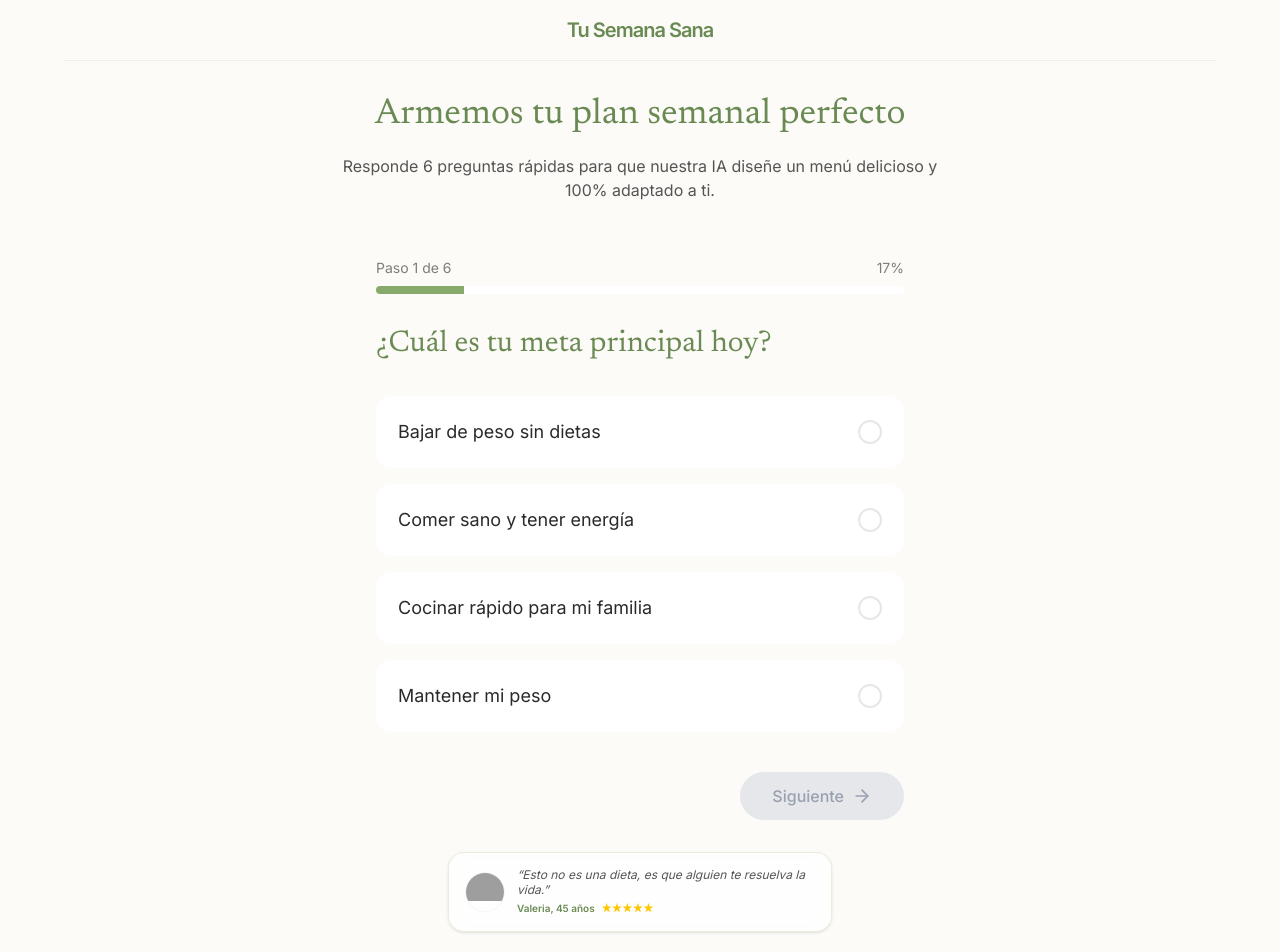
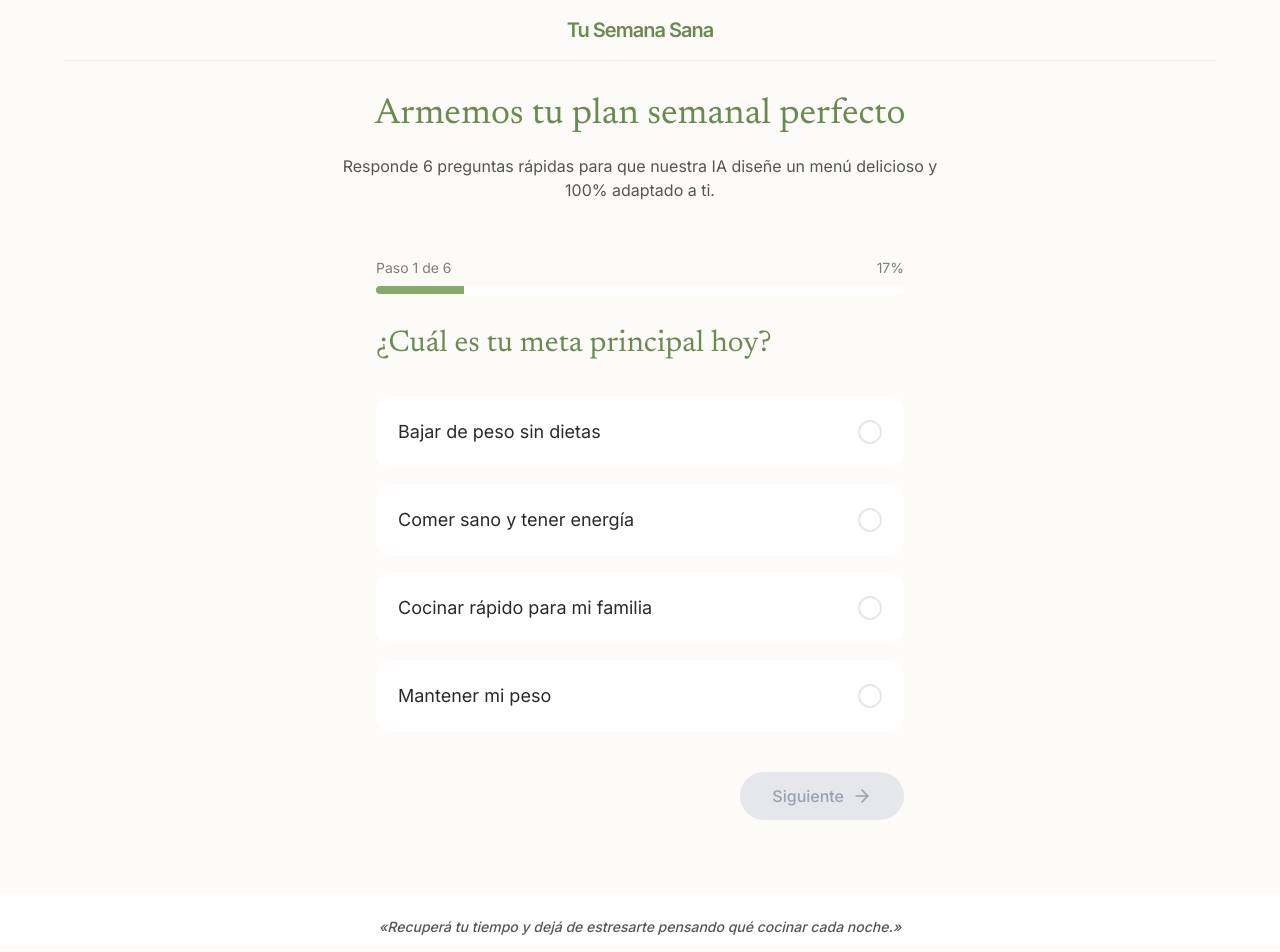
Before and after one commit to NogaTzBy/tusemanasana, a Next.js app: page / in a window 1280 px wide. Shown: the top 952 px of the page. Built offline with nearby package versions, Linux system fonts and the light colour scheme; grey boxes are pictures that could not be loaded.

Commit message:
style: Remove testimonials from Questionnaire page

```diff
--- a/src/components/onboarding/Questionnaire.tsx
+++ b/src/components/onboarding/Questionnaire.tsx
@@ -1,9 +1,9 @@
 "use client";
 
-import { useState, useEffect } from "react";
+import { useState } from "react";
 import { ArrowLeft, ArrowRight, Check } from "lucide-react";
 
-import Image from "next/image";
+
 
 type Question = {
     id: string;
@@ -80,34 +80,14 @@ const questions: Question[] = [
     }
 ];
 
-const ROTATING_TESTIMONIALS = [
-    { name: 'Laura, 42 años', text: 'Llegar a las 7 de la tarde y no pensar qué comen los chicos... no tiene precio.', img: 'https://randomuser.me/api/portraits/women/44.jpg' },
-    { name: 'Valeria, 45 años', text: 'Esto no es una dieta, es que alguien te resuelva la vida.', img: 'https://randomuser.me/api/portraits/women/68.jpg' },
-    { name: 'Silvia, 50 años', text: 'Al tener la lista del súper armada, dejé de pedir delivery a la noche. Increíble.', img: 'https://randomuser.me/api/portraits/women/12.jpg' },
-    { name: 'Mariana, 38 años', text: 'Nada de ingredientes raros o carísimos. Mi familia no se queja.', img: 'https://randomuser.me/api/portraits/women/24.jpg' },
-    { name: 'Florencia, 47 años', text: 'Recuperar 40 minutos por día que perdía pensando qué cocinar... lo vale.', img: 'https://randomuser.me/api/portraits/women/33.jpg' },
-    { name: 'Romina, 41 años', text: 'Compré mil PDFs de nutricionistas que nunca abrí. Esto es distinto.', img: 'https://randomuser.me/api/portraits/women/9.jpg' },
-    { name: 'Andrea, 36 años', text: 'Soy malísima cocinando. Pero con el paso a paso hasta me animo a más.', img: 'https://randomuser.me/api/portraits/women/17.jpg' },
-    { name: 'Carolina, 44 años', text: 'Odio contar calorías. Acá solo cocino lo que me dice el celu.', img: 'https://randomuser.me/api/portraits/women/55.jpg' },
-    { name: 'Natalia, 39 años', text: 'Tengo poco tiempo y siempre terminaba comiendo galletitas. Ahora ya no.', img: 'https://randomuser.me/api/portraits/women/29.jpg' },
-    { name: 'Gisela, 48 años', text: 'Lo pagas una sola vez y te sacas la mochila de por vida.', img: 'https://randomuser.me/api/portraits/women/39.jpg' },
-    { name: 'Patricia, 51 años', text: 'Mi médico me felicitó el mes pasado porque me bajó el colesterol.', img: 'https://randomuser.me/api/portraits/women/61.jpg' },
-    { name: 'Paula, 40 años', text: 'Si no me gustaba el pescado, tocaba un botón y me daba pollo. Así de fácil.', img: 'https://randomuser.me/api/portraits/women/8.jpg' },
-];
+
 
 export default function Questionnaire() {
     const [currentStep, setCurrentStep] = useState(0);
     const [answers, setAnswers] = useState<Record<string, string | string[]>>({});
     const [isProcessing, setIsProcessing] = useState(false);
     const [otherExclusion, setOtherExclusion] = useState("");
-    const [testimonialIdx, setTestimonialIdx] = useState(0);
 
-    useEffect(() => {
-        const interval = setInterval(() => {
-            setTestimonialIdx(prev => (prev + 1) % ROTATING_TESTIMONIALS.length);
-        }, 3500);
-        return () => clearInterval(interval);
-    }, []);
 
     const question = questions[currentStep];
 
@@ -265,30 +245,7 @@ export default function Questionnaire() {
                 </button>
             </div>
 
-            {/* Testimonio Rotativo */}
-            <div className="mt-8 flex justify-center">
-                <div className="bg-white/80 backdrop-blur-sm border border-[var(--color-primary)]/20 p-4 rounded-2xl shadow-sm max-w-sm w-full mx-auto relative overflow-hidden transition-all duration-500 min-h-[80px]">
-                    {ROTATING_TESTIMONIALS.map((t, idx) => (
-                        <div
-                            key={idx}
-                            className={`flex items-center gap-3 absolute inset-0 p-4 transition-opacity duration-500 ${testimonialIdx === idx ? 'opacity-100 z-10' : 'opacity-0 z-0'
-                                }`}
-                        >
-                            <div className="w-10 h-10 rounded-full overflow-hidden shrink-0 border border-gray-100">
-                                <Image src={t.img} alt={t.name} width={40} height={40} className="object-cover" />
-                            </div>
-                            <div className="flex-1 min-w-0">
-                                <p className="text-xs text-[var(--color-foreground)]/80 italic line-clamp-2 leading-tight">
-                                    &ldquo;{t.text}&rdquo;
-                                </p>
-                                <p className="font-bold text-[10px] text-[var(--color-primary-dark)] mt-1">
-                                    {t.name} <span className="text-yellow-400 ml-1">★★★★★</span>
-                                </p>
-                            </div>
-                        </div>
-                    ))}
-                </div>
-            </div>
+
         </div>
     );
 }
```
